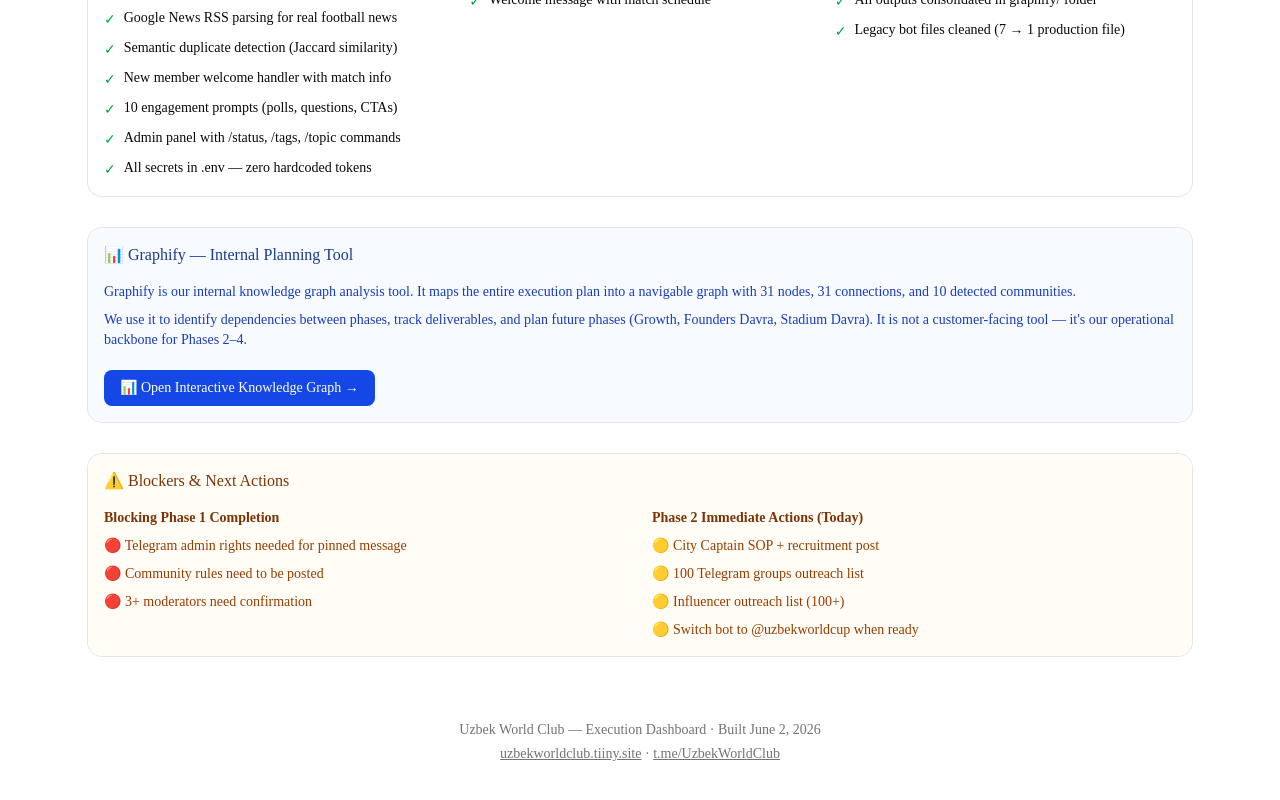
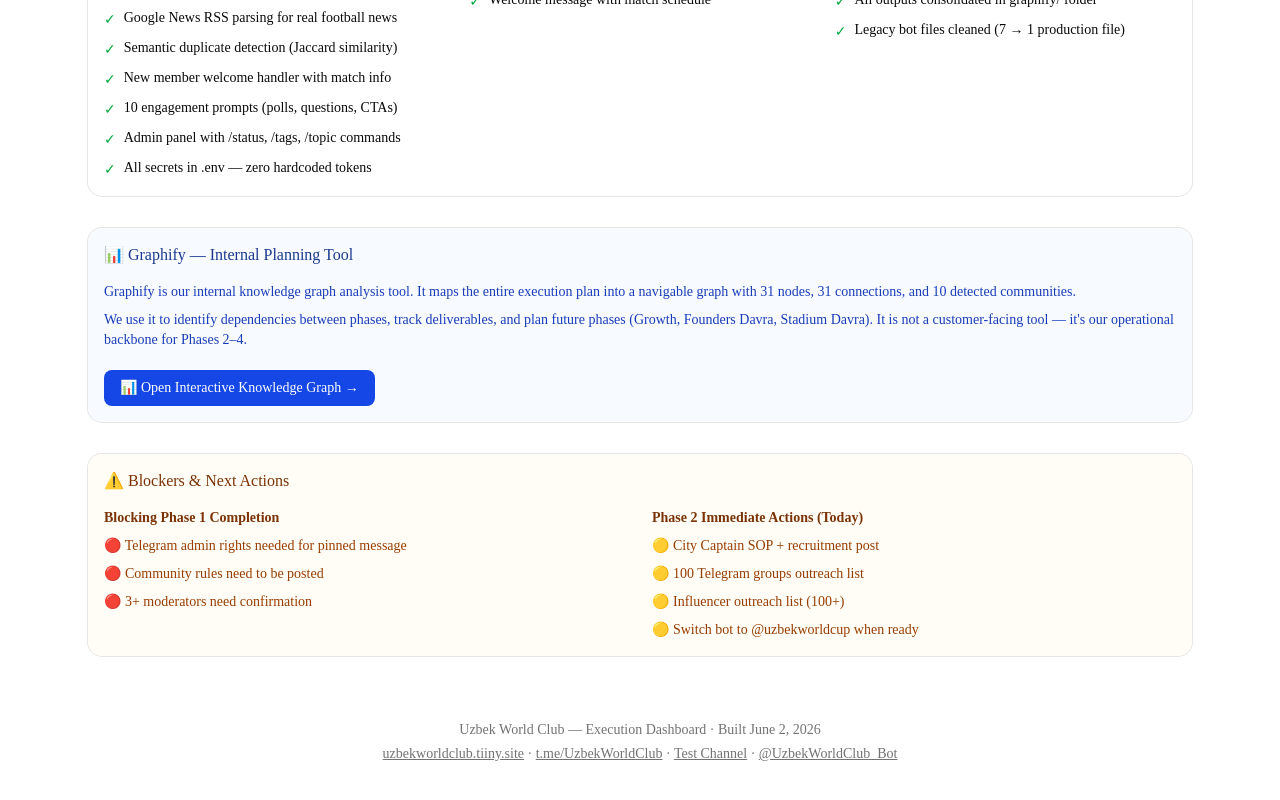
Before and after one commit to aziz-turgunoff/uzbekworldclub-dashboard, a Next.js app: page / in a window 1280 px wide. Shown: the part 1989-2789 px from the top of the page. Built offline with nearby package versions, Linux system fonts and the light colour scheme.

Commit message:
Add bot and test channel links to footer

```diff
--- a/src/app/page.tsx
+++ b/src/app/page.tsx
@@ -350,6 +350,10 @@
             <a href="https://uzbekworldclub.tiiny.site" className="underline hover:text-foreground" target="_blank">uzbekworldclub.tiiny.site</a>
             {" · "}
             <a href="https://t.me/UzbekWorldClub" className="underline hover:text-foreground" target="_blank">t.me/UzbekWorldClub</a>
+            {" · "}
+            <a href="https://t.me/uzbekworld_test" className="underline hover:text-foreground" target="_blank">Test Channel</a>
+            {" · "}
+            <a href="https://t.me/UzbekWorldClub_Bot" className="underline hover:text-foreground" target="_blank">@UzbekWorldClub_Bot</a>
           </p>
         </div>
       </main>
```
Also changed, not shown: 1 other file (tests, documents, lock files or other folders).
